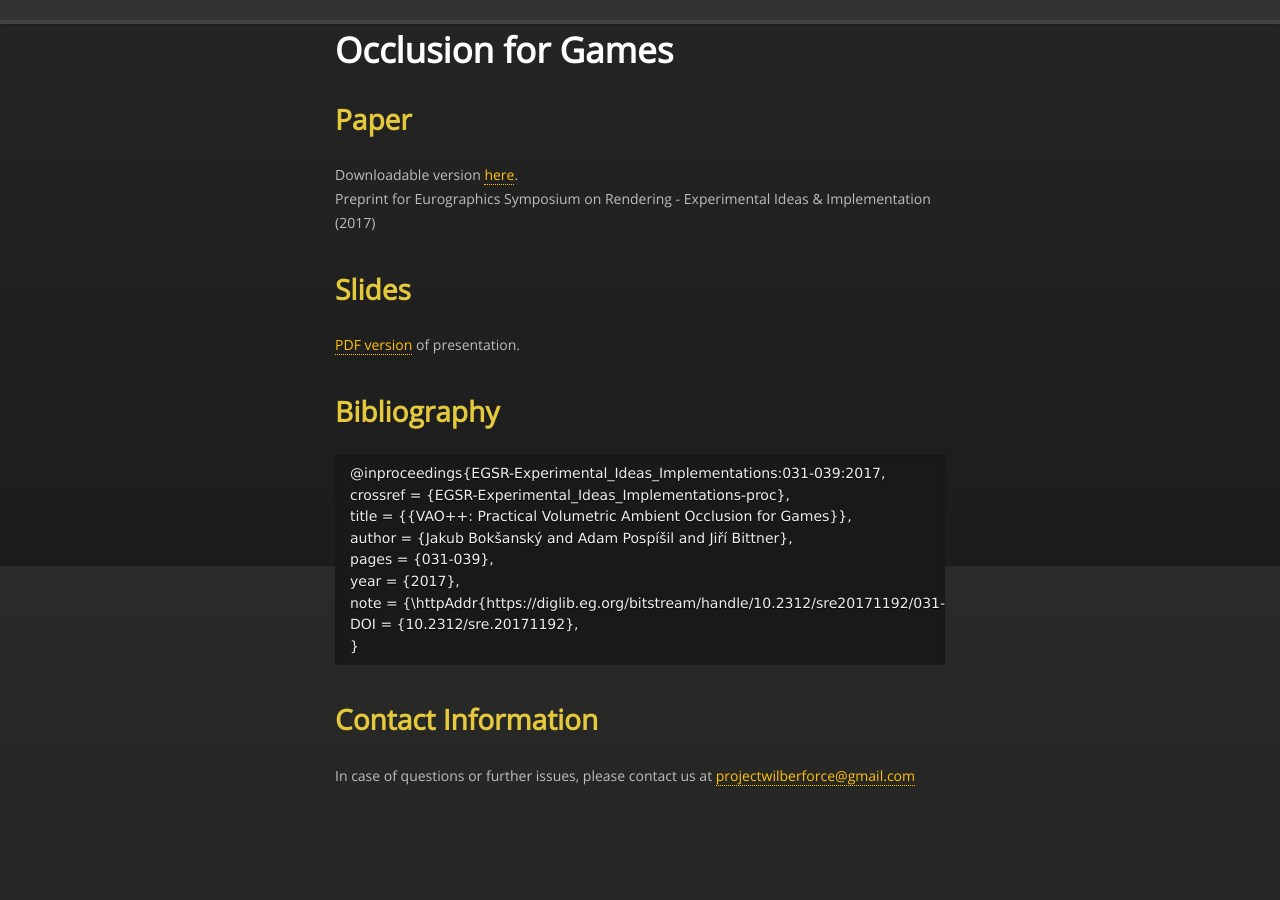
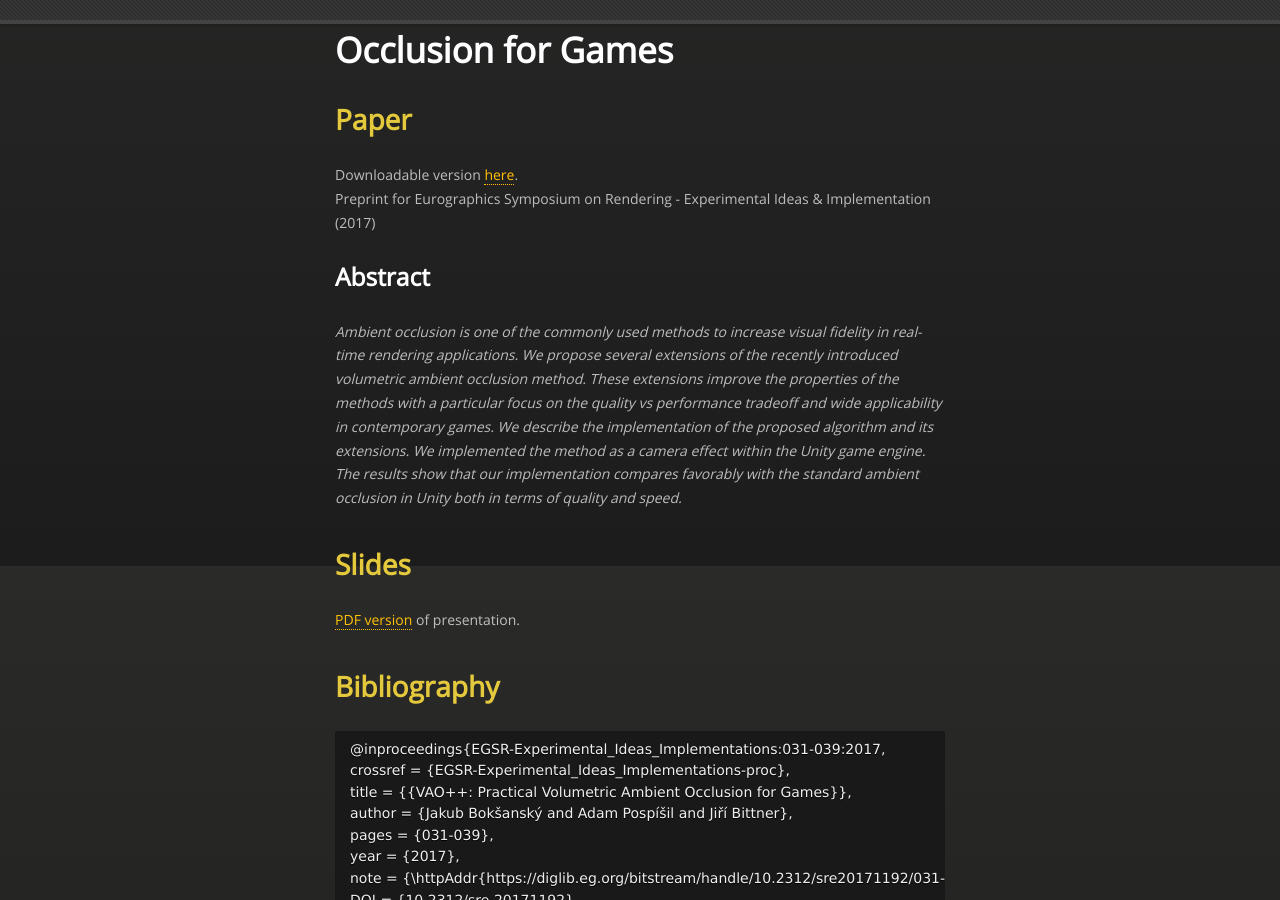
Before and after one commit to projectwilberforce/projectwilberforce.github.io, a Jekyll site: the page built from vaopaper/index.md, in a window 1280 px wide and 900 px high, scrolled down 334 px. Built offline with Jekyll 4.4.1, drawn with Linux system fonts in a browser that asks for light colours; nearby versions of some CDN libraries; our own code applies the rules of GitHub Pages for plain Markdown files.

Commit message:
added abstract for vao paper

```diff
--- a/vaopaper/index.md
+++ b/vaopaper/index.md
@@ -8,6 +8,9 @@ title: VAO++: Practical Volumetric Ambient Occlusion for Games
 ## Paper
 Downloadable version [here](e_1005_CRC.pdf).
 Preprint for Eurographics Symposium on Rendering - Experimental Ideas & Implementation (2017)
+
+### Abstract
+*Ambient occlusion is one of the commonly used methods to increase visual fidelity in real-time rendering applications. We propose several extensions of the recently introduced volumetric ambient occlusion method. These extensions improve the properties of the methods with a particular focus on the quality vs performance tradeoff and wide applicability in contemporary games. We describe the implementation of the proposed algorithm and its extensions. We implemented the method as a camera effect within the Unity game engine. The results show that our implementation compares favorably with the standard ambient occlusion in Unity both in terms of quality and speed.*
 
 ## Slides
 [PDF version](vao_presentation.pdf) of presentation.
```
